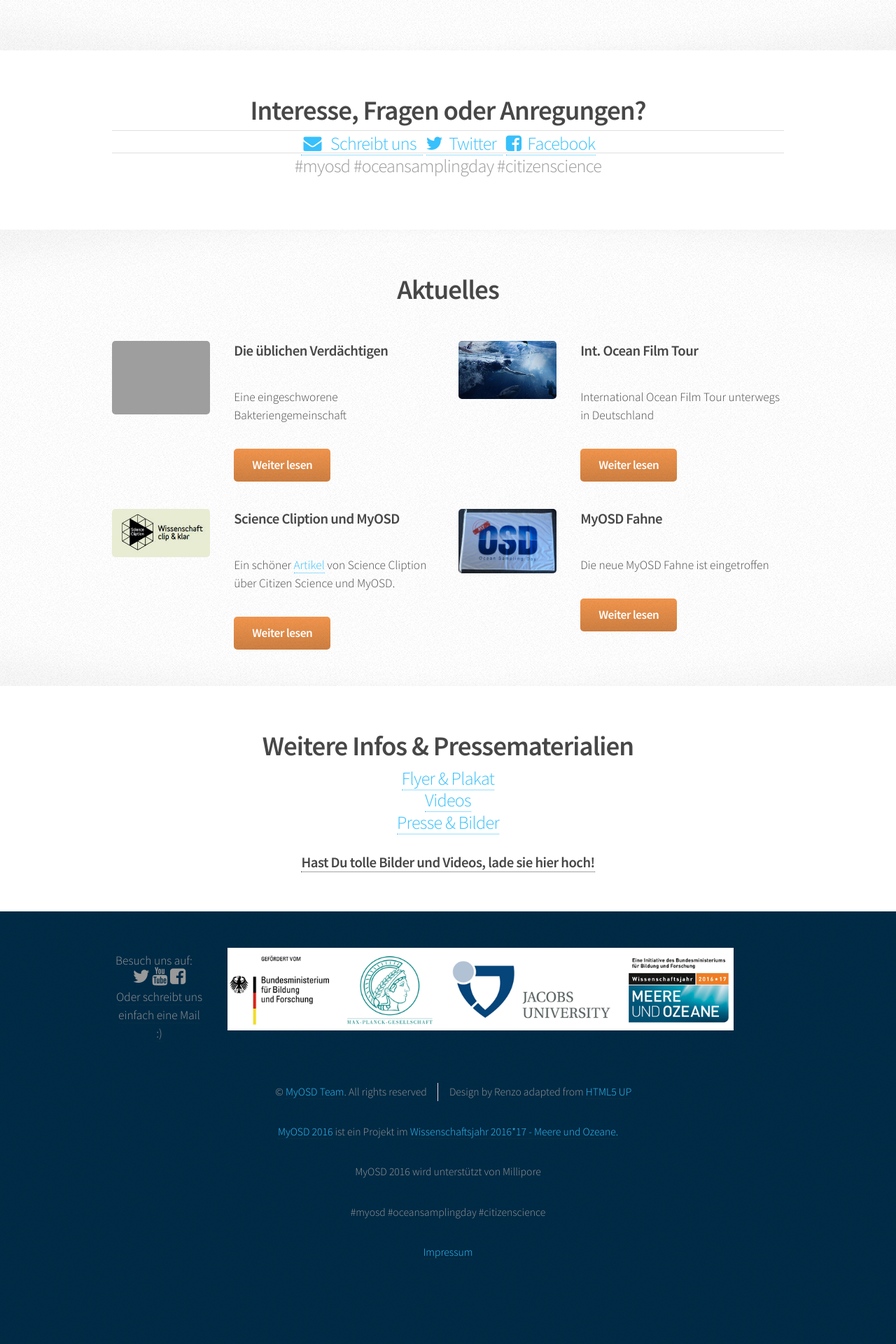
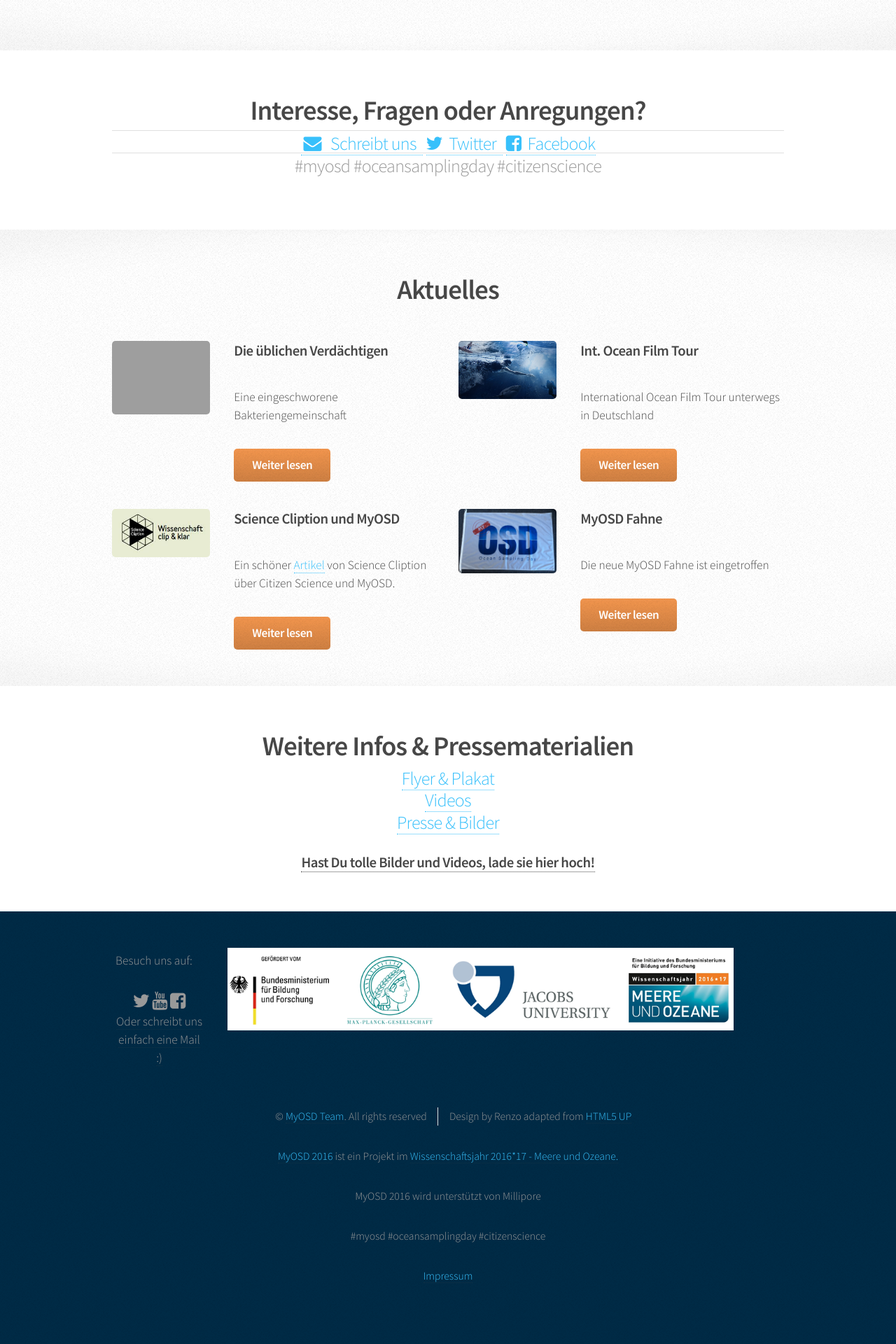
Before and after one commit to myosd/myosd.github.io, a Jekyll site: the page built from index.html, in a window 1280 px wide. Shown: the part 1587-3507 px from the top of the page at 70% size. Built offline with Jekyll 4.4.1, drawn with Linux system fonts in a browser that asks for light colours; before the commit the page ends 3472 px from its top, so only the background shows below that; grey boxes are pictures that could not be loaded.

```diff
--- a/_includes/footer.html
+++ b/_includes/footer.html
@@ -7,7 +7,7 @@
 			<section class="2u">
 							<!-- Icons -->
                             <div class="box" style="margin: 5px;">
-                              Besuch uns auf:
+                              <p>Besuch uns auf:</p>
 				<ul class="icons">
 				<li><a href="https://twitter.com/Micro_B3" class="icon fa-twitter"><span class="label">Twitter</span></a></li>
                             	<li><a href="https://www.youtube.com/channel/UCFrDqNblLC2qZoLIOuM0lnQ" class="icon fa-youtube"><span class="label">YouTube</span></a></li>
```
